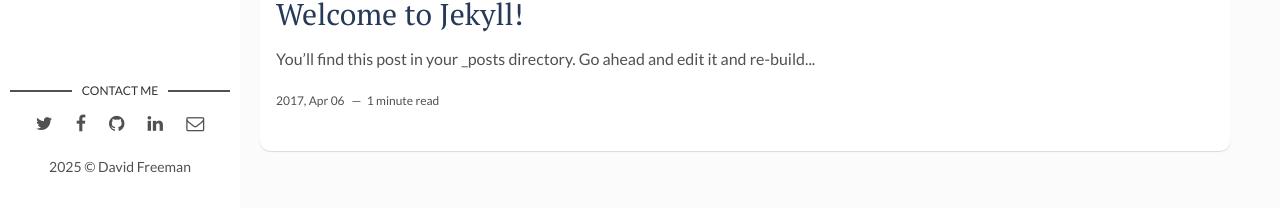
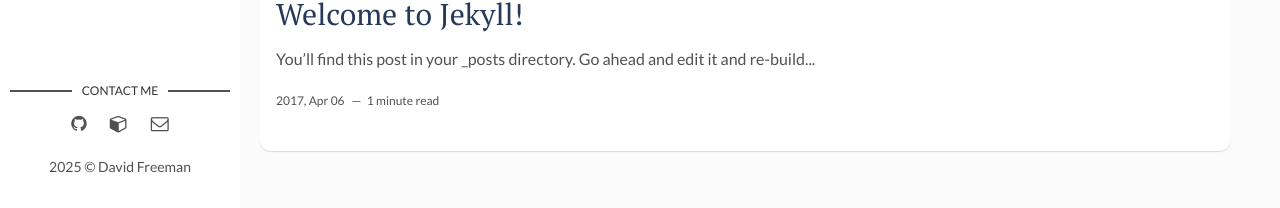
Before and after one commit to SmtHmIoT/SmtHmIoT.github.io, a Jekyll site: the page built from index.html, in a window 1280 px wide and 1400 px high, scrolled down 256 px. Shown: the part 1189-1397 px from the top of the window. Built offline with Jekyll 4.4.1, drawn with Linux system fonts in a browser that asks for light colours; the list of posts is cut into pages by our own code.

Commit message:
update : main page with notion font and some site links

```diff
--- a/_layouts/main.html
+++ b/_layouts/main.html
@@ -6,48 +6,66 @@
   <header>
     <div class="about">
       <div class="cover-author-image">
-        <a href="{{site.baseurl}}/"><img src="{{site.baseurl}}/assets/img/{% if site.author-img %}{{site.author-img}}{% endif %}" alt="{{site.author}}"></a>
+        <a href="{{site.baseurl}}/"
+          ><img
+            src="{{site.baseurl}}/assets/img/{% if site.author-img %}{{site.author-img}}{% endif %}"
+            alt="{{site.author}}"
+        /></a>
       </div>
       <div class="author-name">{{site.author}}</div>
       <p>{{site.about-author}}</p>
     </div>
-  </header> <!-- End Header -->
+  </header>
+  <!-- End Header -->
   <footer>
     <section class="contact">
       <h3 class="contact-title">Contact me</h3>
       <ul>
-        {% if site.social-twitter %}
-          <li><a href="https://twitter.com/{{ site.social-twitter }}" target="_blank"><i class="fa fa-twitter" aria-hidden="true"></i></a></li>
+        {% if site.social-github %}
+        <li class="github">
+          <a href="http://github.com/{{site.social-github}}" target="_blank"
+            ><i class="fa fa-github"></i
+          ></a>
+        </li>
         {% else %}
-          <li><a href="https://twitter.com/artemsheludko_" target="_blank"><i class="fa fa-twitter" aria-hidden="true"></i></a></li>
-        {% endif %}
-        {% if site.social-facebook %}
-          <li><a href="https://facebook.com/{{ site.social-facebook }}" target="_blank"><i class="fa fa-facebook" aria-hidden="true"></i></a></li>
+        <li class="github">
+          <a href="http://github.com/" target="_blank"
+            ><i class="fa fa-github" aria-hidden="true"></i
+          ></a>
+        </li>
+        {% endif %} {% if site.social-notion %}
+        <li class="notion">
+          <a href="{{site.social-notion}}" target="_blank"
+            ><i class="fa fa-cube"></i
+          ></a>
+        </li>
         {% else %}
-          <li><a href="https://facebook.com/" target="_blank"><i class="fa fa-facebook" aria-hidden="true"></i></a></li>
-        {% endif %}
-        {% if site.social-github %}
-          <li class="github"><a href="http://github.com/{{site.social-github}}" target="_blank"><i class="fa fa-github"></i></a></li>
+        <li class="notion">
+          <a href="https://www.notion.com/ko" target="_blank"
+            ><i class="fa fa-cube" aria-hidden="true"></i
+          ></a>
+        </li>
+        {% endif %} {% if site.social-email %}
+        <li class="email">
+          <a href="mailto:{{site.social-email}}"
+            ><i class="fa fa-envelope-o"></i
+          ></a>
+        </li>
         {% else %}
-          <li class="github"><a href="http://github.com/" target="_blank"><i class="fa fa-github" aria-hidden="true"></i></a></li>
-        {% endif %}
-        {% if site.social-linkedin %}
-          <li class="linkedin"><a href="https://in.linkedin.com/in/{{site.social-linkedin}}" target="_blank"><i class="fa fa-linkedin"></i></a></li>
-        {% else %}
-          <li class="linkedin"><a href="https://in.linkedin.com/" target="_blank"><i class="fa fa-linkedin" aria-hidden="true"></i></a></li>
-        {% endif %}
-        {% if site.social-email %}
-          <li class="email"><a href="mailto:{{site.social-email}}"><i class="fa fa-envelope-o"></i></a></li>
-        {% else %}
-          <li class="email"><a href="mailto:example.david@blog.com"><i class="fa fa-envelope-o" aria-hidden="true"></i></a></li>
+        <li class="email">
+          <a href="mailto:example.david@blog.com"
+            ><i class="fa fa-envelope-o" aria-hidden="true"></i
+          ></a>
+        </li>
         {% endif %}
       </ul>
-    </section> <!-- End Section Contact -->
+    </section>
+    <!-- End Section Contact -->
     <div class="copyright">
       <p>{{site.time | date: '%Y'}} &copy; {{site.author}}</p>
     </div>
-  </footer> <!-- End Footer -->
-</aside> <!-- End Sidebar -->
-<div class="content-box clearfix">
-  {{ content }}
-</div>
+  </footer>
+  <!-- End Footer -->
+</aside>
+<!-- End Sidebar -->
+<div class="content-box clearfix">{{ content }}</div>
```
Also changed, not shown: assets/fonts/font-awesome/css/font-awesome.css, assets/fonts/font-awesome/css/font-awesome.min.css, assets/img/galler-ist.png (added).
